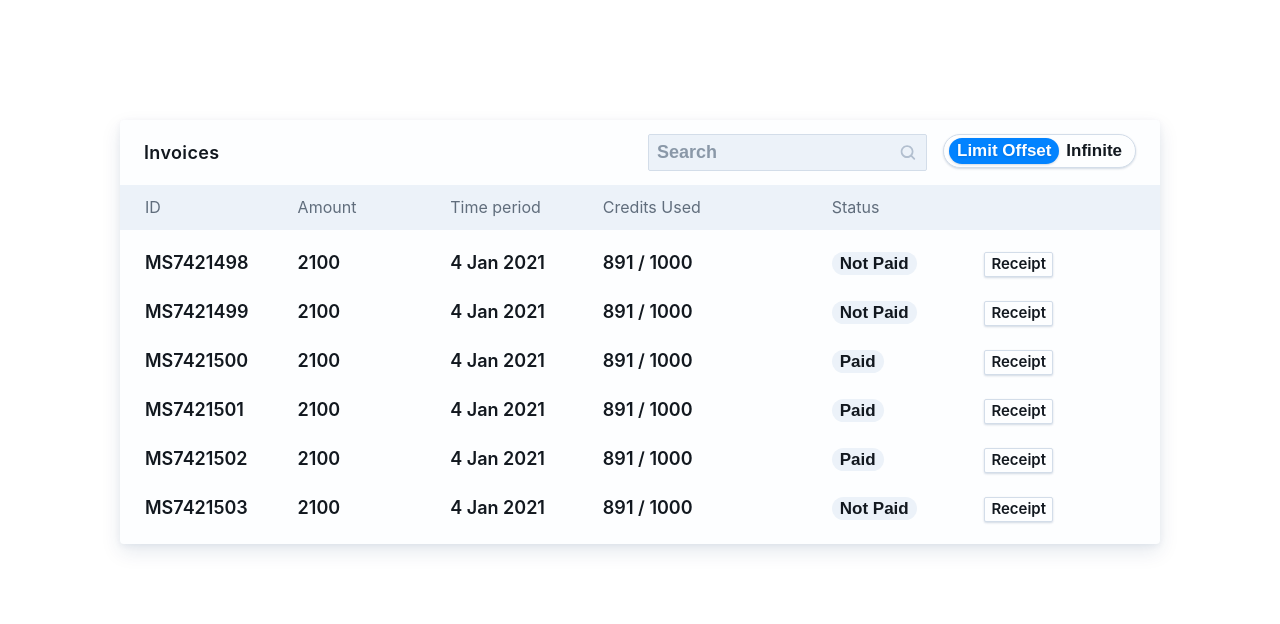
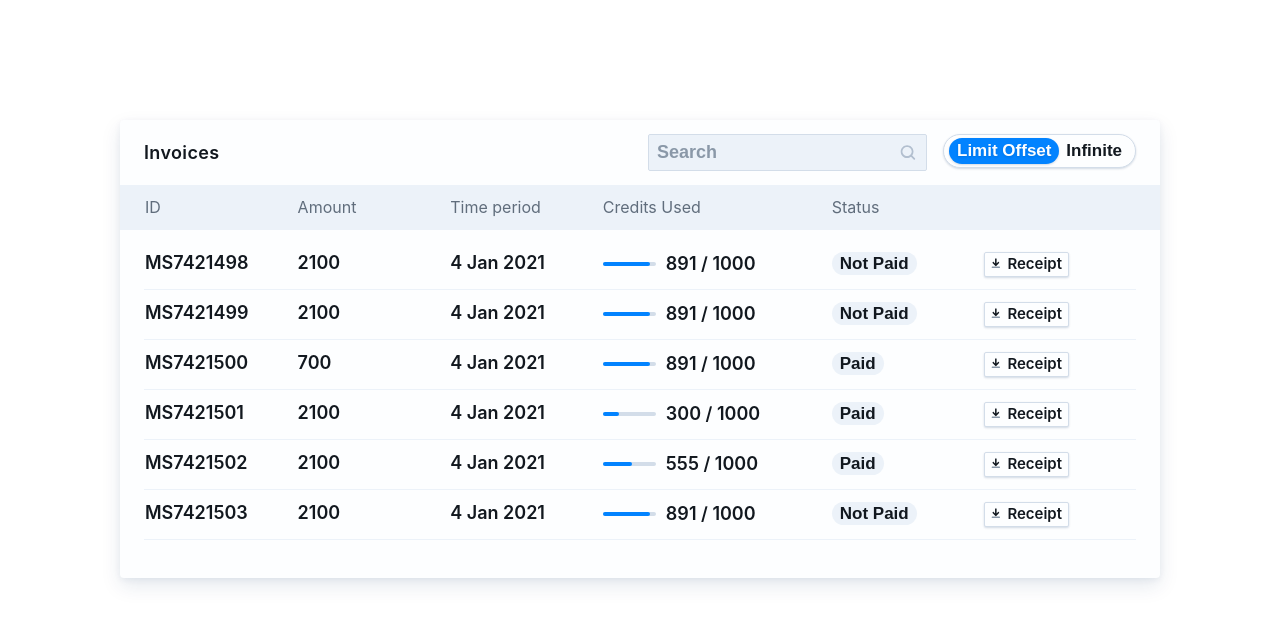
Before and after one commit to inkoop/merkle-science, a Vue app: page / in a window 1280 px wide. Shown: the top 624 px of the page. Built offline with nearby package versions, Linux system fonts and the light colour scheme.

Commit message:
Filter and Button Implementation

```diff
--- a/src/components/Table.vue
+++ b/src/components/Table.vue
@@ -3,7 +3,7 @@
     <div class="table-filter">
       <div class="table-filter__title">Invoices</div>
       <div class="table-filter__fields">
-        <SearchField />
+        <SearchField @search="handleSearch" />
         <ToggleField />
       </div>
     </div>
@@ -15,30 +15,67 @@
           <th>Time period</th>
           <th>Credits Used</th>
           <th>Status</th>
-          <th>&nbsp;</th>
         </tr>
       </thead>
       <tbody class="table-body">
-        <tr class="table-row" v-for="invoice in invoices" :key="invoice.id">
+        <tr
+          class="table-row"
+          v-for="invoice in filteredInvoices"
+          :key="invoice.id"
+        >
           <td class="table-column">{{ invoice.id }}</td>
           <td class="table-column">{{ invoice.amount }}</td>
           <td class="table-column">{{ invoice.timePeriod | formatDate }}</td>
-          <td class="table-column">{{ invoice.creditsUsed }} / 1000</td>
+          <td class="table-column progress-container">
+            <div class="progress-bar">
+              <div
+                class="progress-bar__progress"
+                :style="{
+                  width: `${(invoice.creditsUsed / invoice.creditsLimit) *
+                    100}%`,
+                }"
+              />
+            </div>
+            <div>{{ invoice.creditsUsed }} / 1000</div>
+          </td>
           <td class="table-column">
             <span class="badge">{{
               invoice.isPaid ? "Paid" : "Not Paid"
             }}</span>
           </td>
           <td class="table-column">
-            <button class="btn-download">Receipt</button>
+            <button class="btn-download">
+              <span class="icon"
+                ><svg
+                  width="9"
+                  height="11"
+                  viewBox="0 0 9 11"
+                  fill="none"
+                  xmlns="http://www.w3.org/2000/svg"
+                >
+                  <path
+                    d="M1.23619 10.0383C1.09342 10.0383 0.97207 9.98829 0.872133 9.88835C0.772197 9.78842 0.722229 9.66707 0.722229 9.5243V9.01034C0.722229 8.86757 0.772197 8.74622 0.872133 8.64629C0.97207 8.54635 1.09342 8.49638 1.23619 8.49638L8.4316 8.49638C8.57437 8.49638 8.69572 8.54635 8.79566 8.64629C8.89559 8.74622 8.94556 8.86757 8.94556 9.01034V9.5243C8.94556 9.66707 8.89559 9.78842 8.79566 9.88835C8.69572 9.98829 8.57437 10.0383 8.4316 10.0383H1.23619Z"
+                    fill="#8A98A8"
+                  />
+                  <path
+                    d="M7.01815 4.02073C7.11809 3.92079 7.23587 3.87082 7.3715 3.87082C7.50713 3.87082 7.62491 3.92079 7.72485 4.02073L8.0889 4.38478C8.18884 4.48472 8.2388 4.60607 8.2388 4.74884C8.2388 4.8916 8.18884 5.01295 8.0889 5.11289L5.19788 8.02532C5.09795 8.12526 4.9766 8.17522 4.83383 8.17522C4.69106 8.17522 4.56971 8.12526 4.46978 8.02532L1.55734 5.11289C1.45741 5.01295 1.40744 4.89517 1.40744 4.75954C1.40744 4.62392 1.46455 4.49899 1.57876 4.38478L1.9214 4.04214C2.02133 3.92793 2.14269 3.87082 2.28545 3.87082C2.42822 3.87082 2.54957 3.92079 2.64951 4.02073L4.06289 5.43411V0.958393C4.06289 0.815627 4.11286 0.694276 4.2128 0.59434C4.31273 0.494403 4.43408 0.444435 4.57685 0.444435L5.09081 0.444435C5.23358 0.444435 5.35493 0.494403 5.45486 0.59434C5.5548 0.694276 5.60477 0.815627 5.60477 0.958393L5.60477 5.43411L7.01815 4.02073Z"
+                    fill="#12181F"
+                  />
+                </svg>
+              </span>
+              <span>Receipt</span>
+            </button>
           </td>
         </tr>
       </tbody>
+      <tfoot class="table-footer"></tfoot>
     </div>
   </div>
 </template>
 
 <script>
+import { format } from "date-fns";
+
 import SearchField from "./UI/SearchField";
 import ToggleField from "./UI/ToggleField";
 
@@ -53,7 +90,8 @@ export default {
           id: "MS7421498",
           amount: 2100,
           timePeriod: new Date(),
-          creditsUsed: "891",
+          creditsUsed: 891,
+          creditsLimit: 1000,
           isPaid: false,
           receiptUrl: "https://google.com",
         },
@@ -61,15 +99,17 @@ export default {
           id: "MS7421499",
           amount: 2100,
           timePeriod: new Date(),
-          creditsUsed: "891",
+          creditsUsed: 891,
+          creditsLimit: 1000,
           isPaid: false,
           receiptUrl: "https://google.com",
         },
         {
           id: "MS7421500",
-          amount: 2100,
+          amount: 700,
           timePeriod: new Date(),
-          creditsUsed: "891",
+          creditsUsed: 891,
+          creditsLimit: 1000,
           isPaid: true,
           receiptUrl: "https://google.com",
         },
@@ -77,7 +117,8 @@ export default {
           id: "MS7421501",
           amount: 2100,
           timePeriod: new Date(),
-          creditsUsed: "891",
+          creditsUsed: 300,
+          creditsLimit: 1000,
           isPaid: true,
           receiptUrl: "https://google.com",
         },
@@ -85,7 +126,8 @@ export default {
           id: "MS7421502",
           amount: 2100,
           timePeriod: new Date(),
-          creditsUsed: "891",
+          creditsUsed: 555,
+          creditsLimit: 1000,
           isPaid: true,
           receiptUrl: "https://google.com",
         },
@@ -93,12 +135,29 @@ export default {
           id: "MS7421503",
           amount: 2100,
           timePeriod: new Date(),
-          creditsUsed: "891",
+          creditsUsed: 891,
+          creditsLimit: 1000,
           isPaid: false,
           receiptUrl: "https://google.com",
         },
       ],
+      filteredInvoices: [],
     };
+  },
+  mounted() {
+    this.filteredInvoices = this.invoices;
+  },
+  methods: {
+    handleSearch(query) {
+      this.filteredInvoices = this.invoices.filter((invoice) => {
+        return (
+          invoice.id.includes(query) ||
+          String(invoice.amount).includes(query) ||
+          String(invoice.creditsUsed).includes(query) ||
+          format(invoice.timePeriod, "d MMM yyyy").includes(query)
+        );
+      });
+    },
   },
 };
 </script>
@@ -171,6 +230,7 @@ export default {
     display: flex;
     flex-direction: column;
     padding: 10px 24px;
+    margin-bottom: 28px;
 
     tr {
       display: grid;
@@ -188,6 +248,20 @@ export default {
 
       padding-top: 12px;
       padding-bottom: 12px;
+
+      &.progress-container {
+        display: flex;
+        align-items: center;
+      }
+
+      border-bottom: 1px solid var(--color-grey-1);
+    }
+
+    .table-footer {
+      display: flex;
+      justify-content: space-between;
+
+      padding: 10px 24px;
     }
   }
 }
@@ -212,6 +286,8 @@ export default {
   box-shadow: 0px 1px 3px rgba(0, 52, 102, 0.06),
     0px 1px 2px rgba(0, 52, 102, 0.12);
   border-radius: 2px;
+  padding: 3.5px 6px;
+  cursor: pointer;
 
   font-family: Inter;
   font-style: normal;
@@ -221,6 +297,36 @@ export default {
 
   color: var(--color-grey-9);
 
-  padding: 3.5px 6px;
+  &:hover {
+    background: var(--color-grey-1);
+    transition: all 0.3s ease-in-out;
+  }
+
+  .icon {
+    margin-right: 7px;
+  }
+}
+
+.progress-bar {
+  background: var(--color-grey-2);
+  border-radius: 4px;
+
+  position: relative;
+
+  width: 53px;
+  height: 4px;
+
+  margin-right: 10px;
+
+  &__progress {
+    position: absolute;
+    left: 0;
+    top: 0;
+
+    height: 4px;
+
+    background: #0283ff;
+    border-radius: 4px;
+  }
 }
 </style>
--- a/src/components/UI/SearchField.vue
+++ b/src/components/UI/SearchField.vue
@@ -5,6 +5,7 @@
       type="text"
       name="search"
       placeholder="Search"
+      @input="$emit('search', $event.target.value)"
     />
     <svg
       class="search-icon"
```
